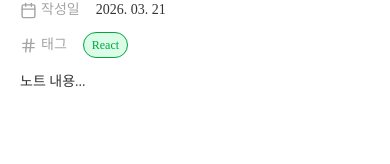
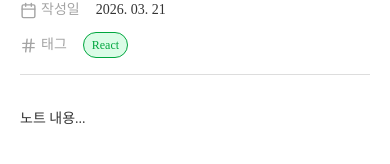
Before and after one commit to slidtodo/frontend, a Next.js app: page /goal/1/note/1 in a window 390 px wide. Shown: the part 172-336 px from the top of the page. Built offline with nearby package versions, Linux system fonts and the light colour scheme.

Commit message:
feat: 노트 상세 페이지 hr 태그 추가

```diff
--- a/src/app/(main)/goal/[goalId]/note/[noteId]/page.tsx
+++ b/src/app/(main)/goal/[goalId]/note/[noteId]/page.tsx
@@ -37,6 +37,7 @@ export default async function NoteDetailPage({ params }: NoteDetailPageProps) {
     <div className="p-5 md:p-10">
       <EditorTitle title={note.title} readOnly />
       <EditorMeta goal={note.goal} todos={note.todos} tags={note.tags} />
+      <hr className="mt-4 mb-5 border-[#DDD] md:mt-6" />
       <EditorContent content={note.content} readOnly />
     </div>
   );
```
